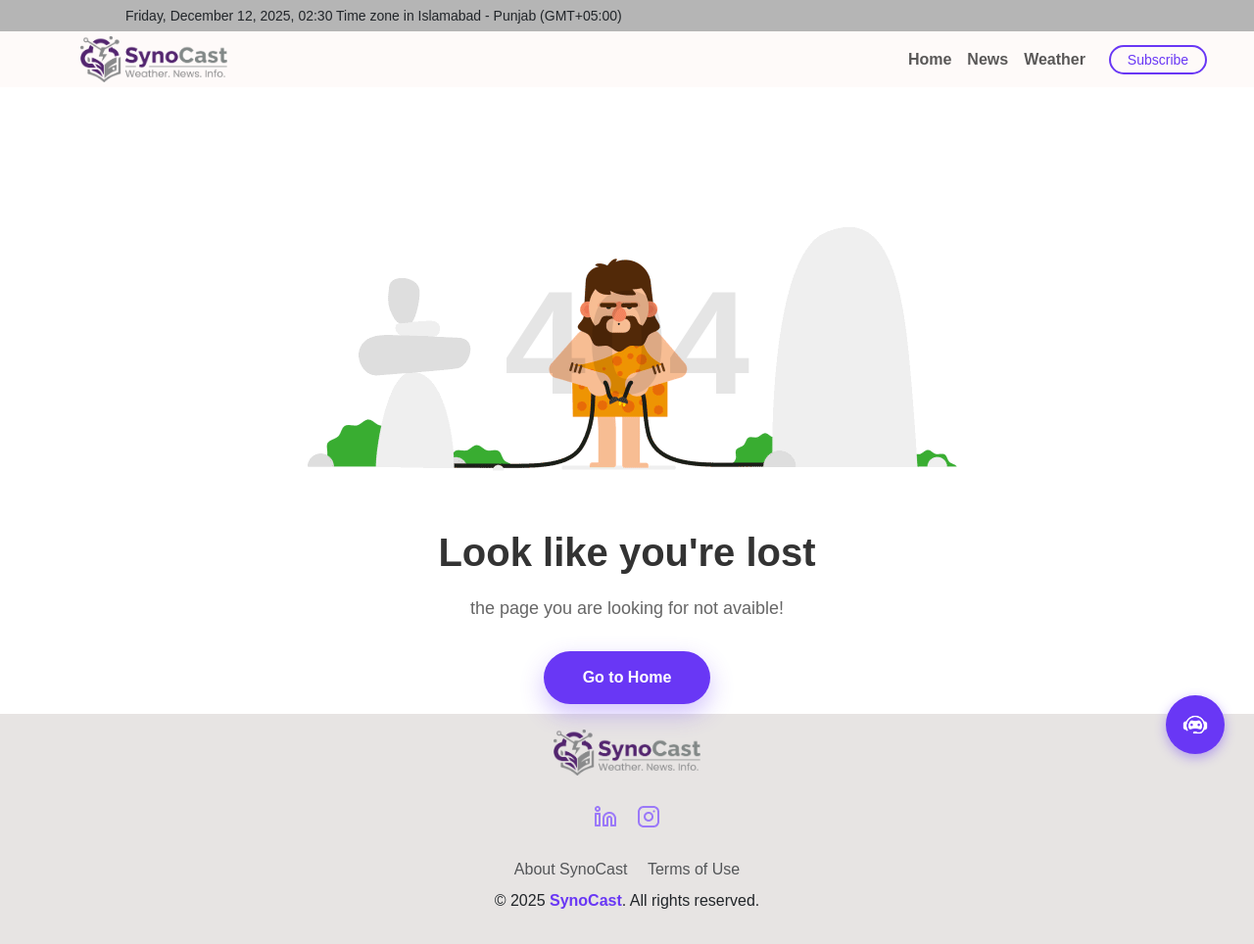
After one commit to afnanulhaqque/SynoCast, a Flask app: page /404 in a window 1280 px wide. The commit adds this page. Shown: the whole page at 98% size. Run offline with Flask 3, Linux system fonts and the light colour scheme.

Commit message:
feat: add custom 404 error page, new base template, and global styling with 404 error handler

```diff
--- a/app.py
+++ b/app.py
@@ -412,5 +412,15 @@ def api_ai_chat():
         return jsonify({"error": f"Failed to process request: {str(e)}"}), 500
 
 
+
+@app.errorhandler(404)
+def page_not_found(e):
+    return render_template("404.html", date_time_info=get_local_time_string(), active_page="404"), 404
+
+@app.route("/404")
+def error_404():
+    return render_template("404.html", date_time_info=get_local_time_string(), active_page="404")
+
+
 if __name__ == "__main__":
     app.run(debug=True)
--- a/assests/styles/style.css
+++ b/assests/styles/style.css
@@ -1475,3 +1475,77 @@ main {
 #favorites-list::-webkit-scrollbar-thumb:hover {
   background: #6937f5;
 }
+
+/* =========================================
+   404 Page Styles
+   ========================================= */
+
+.page_404 {
+  min-height: 80vh;
+  display: flex !important;
+  align-items: center;
+  justify-content: center;
+  background: #fff;
+  font-family: "Poppins", sans-serif;
+  text-align: center;
+}
+
+.page_404 .container {
+  width: 100%;
+}
+
+.four_zero_four_bg {
+  background-image: url("../gif/bg.gif");
+  height: 500px;
+  background-position: center;
+  background-repeat: no-repeat;
+  width: 100%;
+  display: flex;
+  align-items: center;
+  justify-content: center;
+}
+
+.four_zero_four_bg h1 {
+  font-size: 150px;
+  font-weight: 900;
+  color: rgba(0, 0, 0, 0.1); /* Subtle watermark effect over the GIF */
+  margin: 0;
+  user-select: none;
+}
+
+.contant_box_404 {
+  margin-top: -60px;
+  position: relative;
+  z-index: 2;
+}
+
+.contant_box_404 h3 {
+  font-size: 40px;
+  font-weight: 700;
+  margin-bottom: 20px;
+  color: #333;
+}
+
+.contant_box_404 p {
+  font-size: 18px;
+  color: #666;
+  margin-bottom: 30px;
+}
+
+.link_404 {
+  color: #fff !important;
+  padding: 15px 40px;
+  background: #6937f5;
+  display: inline-block;
+  text-decoration: none;
+  border-radius: 50px;
+  font-weight: 600;
+  box-shadow: 0 10px 25px rgba(105, 55, 245, 0.3);
+  transition: all 0.3s ease;
+}
+
+.link_404:hover {
+  transform: translateY(-3px);
+  box-shadow: 0 15px 35px rgba(105, 55, 245, 0.4);
+  background-color: #5628d2;
+}
--- /dev/null
+++ b/templates/404.html
@@ -0,0 +1,27 @@
+{% extends "base.html" %}
+
+{% block title %}
+404
+{% endblock title %}
+
+{% block body %}
+<section class="page_404">
+    <div class="container">
+        <div class="row justify-content-center">
+            <div class="col-md-10 text-center">
+                <div class="four_zero_four_bg">
+                    <h1 class="text-center">404</h1>
+                </div>
+
+                <div class="contant_box_404">
+                    <h3 class="h2">Look like you're lost</h3>
+
+                    <p>the page you are looking for not avaible!</p>
+
+                    <a href="/" class="link_404">Go to Home</a>
+                </div>
+            </div>
+        </div>
+    </div>
+</section>
+{% endblock body %}
--- a/templates/base.html
+++ b/templates/base.html
@@ -63,7 +63,7 @@
 
         {% endblock body %}
 
-        <div class="mt-5">
+        <div class="{% if active_page != '404' %}mt-5{% endif %}">
             <div class="card header_card">
                 <div class="card-body w-50 mx-auto text-center">
                     <div class="footer_item">
```
Also changed, not shown: assests/gif/bg.gif (added).
